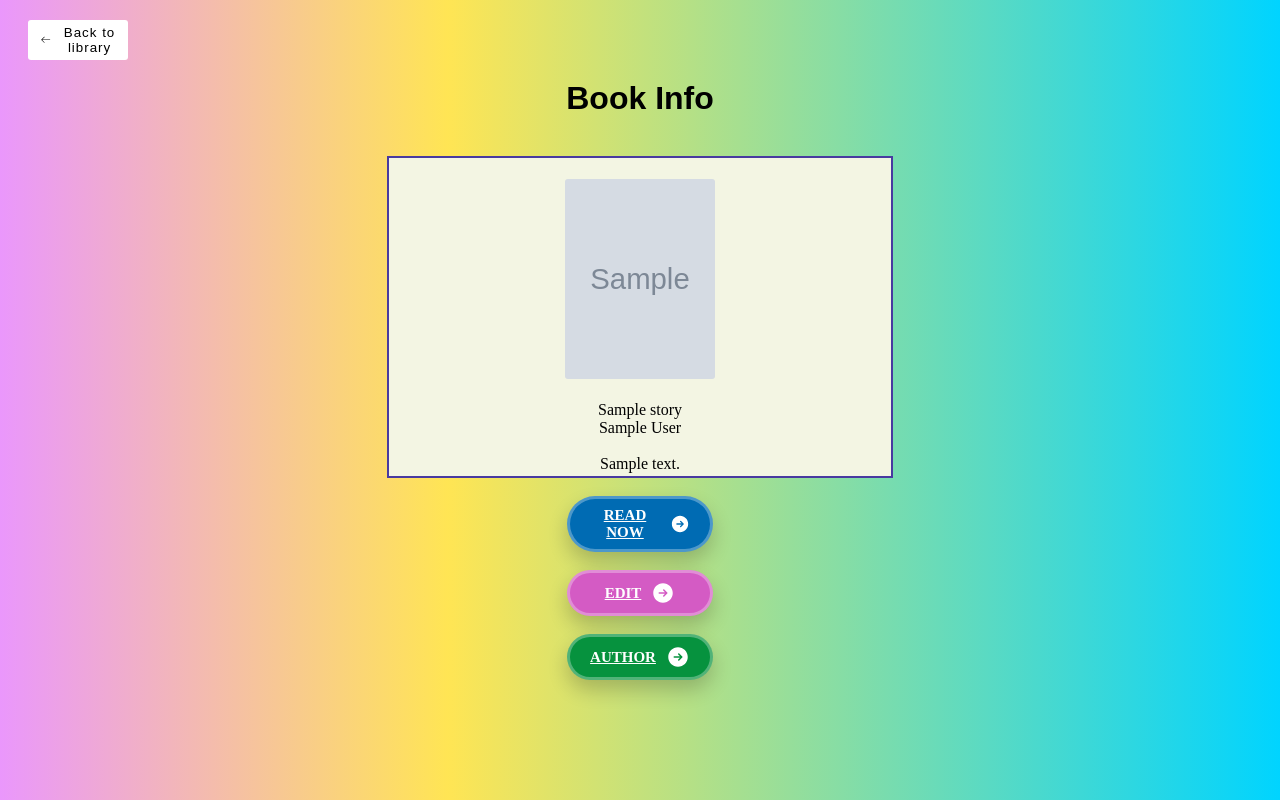
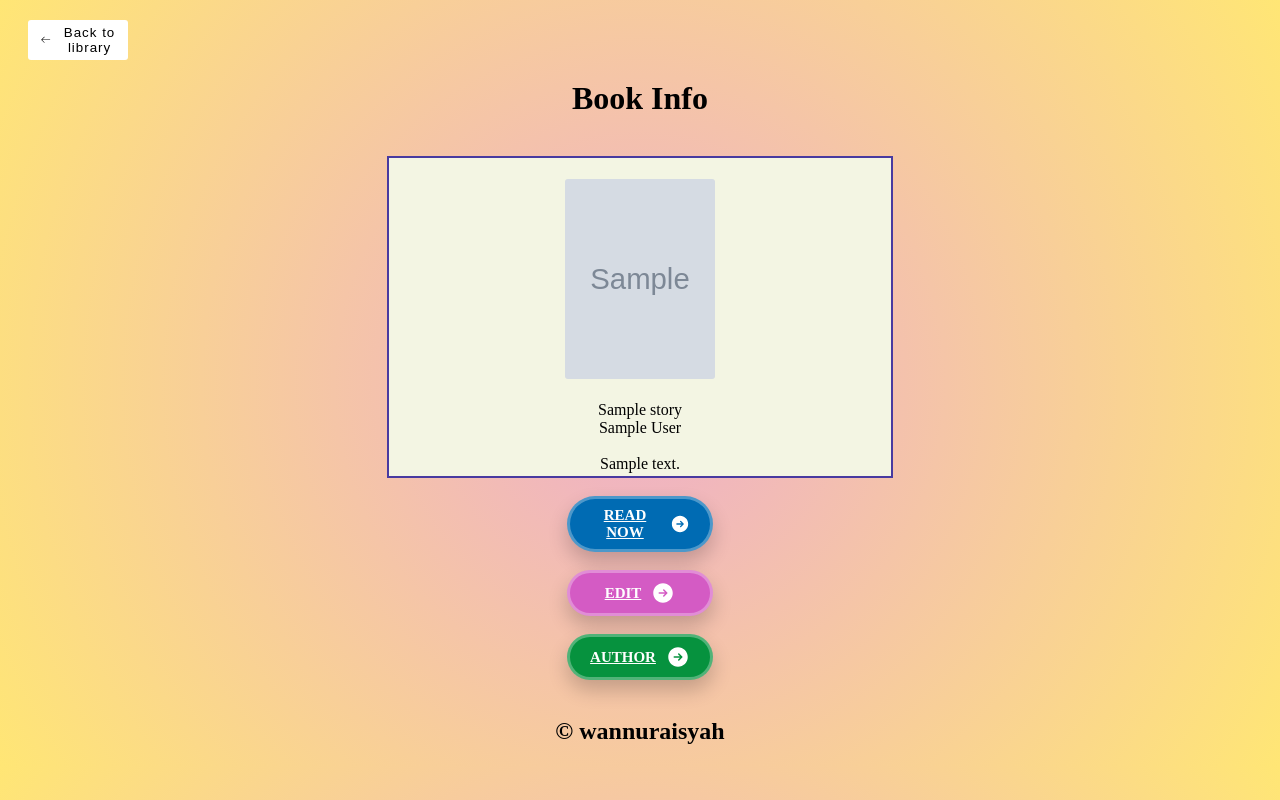
Before and after one commit to wannuraisyah/elibrary, a PHP site: page /book_info.php?id=1 in a window 1280 px wide. Run offline with PHP 8.4, Linux system fonts and the light colour scheme; tables that the repository leaves empty or names only in its code hold one stand-in row (values such as "Sample post"); grey boxes marked "Sample" are stand-in pictures.

Commit message:
Update book_info.php

```diff
--- a/book_info.php
+++ b/book_info.php
@@ -54,9 +54,13 @@ if (isset($_GET['id'])) {
     img {
         border-radius: 3px;
     }
+
+    h1{
+			font-family: mv boli;
+    }
 </style>
 </head>
-<body class="container2">
+<body class="container">
     <meta name="viewport" content="width=device-width, initial-scale=1">
 
     <button onclick="document.location='book_list.php'" class="buttonback">
@@ -84,7 +88,7 @@ if (isset($_GET['id'])) {
             </tr>
         </table>
         <br>
-        <!-- ✅ READ NOW button to open PDF -->
+        <!-- open PDF -->
         <a href="files/<?php echo htmlspecialchars($res['file']); ?>" target="_blank" class="buttonb">READ NOW
             <svg class="icon" viewBox="0 0 24 24" fill="currentColor">
                 <path fill-rule="evenodd"
@@ -114,7 +118,6 @@ if (isset($_GET['id'])) {
         ?>
         <br>
         <?php
-            // ✅ Here we match writer.name with story.author
             $author = mysqli_real_escape_string($con, $res['author']);
             $pull = mysqli_query($con, "SELECT * FROM writer WHERE author = '$author' LIMIT 1");
 
@@ -136,4 +139,6 @@ if (isset($_GET['id'])) {
         ?>
     </center>
 </body>
+<br>
+<footer><center><h2>&copy; wannuraisyah</h2></center></footer>
 </html>
```
